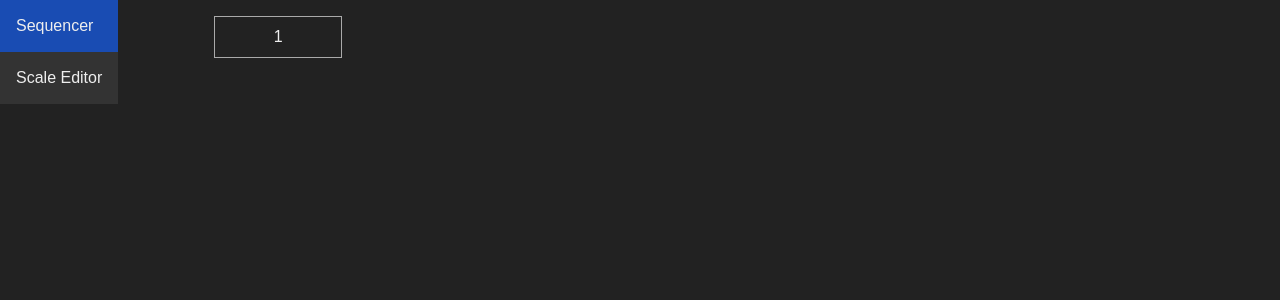
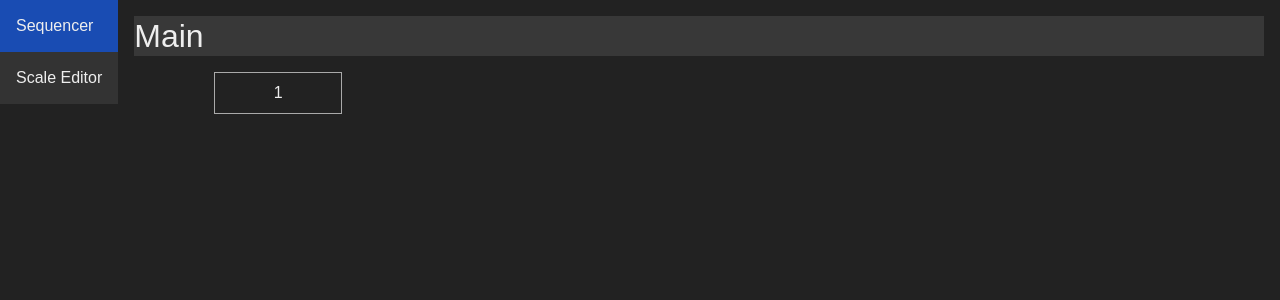
Before and after one commit to jaxry/xenharmonic-composer, a React (Create React App) app: page / in a window 1280 px wide. Shown: the top 300 px of the page. Built offline with nearby package versions, Linux system fonts and the light colour scheme.

Commit message:
editable section name

```diff
--- a/src/composition/Track.ts
+++ b/src/composition/Track.ts
@@ -38,7 +38,7 @@ export default class Track {
 
   doesChainFit(chain: Chain) {
     for (const other of this.chains) {
-      if (!(other === chain) && chain.end >= other.beginning && chain.beginning <= other.end) {
+      if (other !== chain && chain.end >= other.beginning && chain.beginning <= other.end) {
         return false
       }
     }
--- a/src/operations/addBlock.ts
+++ b/src/operations/addBlock.ts
@@ -11,9 +11,12 @@ export default function addBlock(location: BlockLocation, element?: Pitch | Sect
 
   if (element) {
     newBlock.element = element
-  } else if (block.element) {
+  } else if (block.element instanceof Pitch) {
     newBlock.element = copy(block.element)
+  } else {
+    newBlock.element = block.element
   }
+
   newBlock.duration.numerator = block.duration.numerator
   newBlock.duration.denominator = block.duration.denominator
 
--- a/src/ui/BlockComponent.tsx
+++ b/src/ui/BlockComponent.tsx
@@ -1,4 +1,4 @@
-import React, { MouseEventHandler } from 'react'
+import React from 'react'
 import Block from '../composition/Block'
 import { cls } from '../util'
 import style from './BlockComponent.module.css'
@@ -11,7 +11,7 @@ type Props = {
   block: Block,
   blockHeight: number,
   isSelected: boolean,
-  onClick: MouseEventHandler
+  onClick: React.MouseEventHandler
 }
 
 export default React.forwardRef<HTMLDivElement, Props>((props, ref) => {
--- /dev/null
+++ b/src/ui/SectionName.module.css
@@ -0,0 +1,6 @@
+
+.sectionName {
+  font-size: 2rem;
+  width: 100%;
+  margin-bottom: 1rem;
+}
--- /dev/null
+++ b/src/ui/SectionName.tsx
@@ -0,0 +1,17 @@
+import Section from '../composition/Section'
+import useRerender from './hooks/useRerender'
+import style from './SectionName.module.css'
+
+
+export default function SectionName(props: {section: Section}) {
+  const { section } = props
+
+   const rerender = useRerender()
+
+  const onSectionNameChange: React.ChangeEventHandler<HTMLInputElement> = (event) => {
+    section.name = event.target.value
+    rerender()
+  }
+
+  return <input type='text' className={style.sectionName} value={section.name} onChange={onSectionNameChange} />
+}
--- a/src/ui/Sequencer.module.css
+++ b/src/ui/Sequencer.module.css
@@ -1,6 +1,6 @@
 .section {
-  display: inline-block;
   position: relative;
+  display: block;
 }
 
 .tracks {
--- a/src/ui/Sequencer.tsx
+++ b/src/ui/Sequencer.tsx
@@ -12,6 +12,7 @@ import { playFreq } from '../play'
 import shiftPitch from '../operations/shiftPitch'
 import useWheel from './hooks/useWheel'
 import BlockComponent from './BlockComponent'
+import SectionName from './SectionName'
 
 export default function Sequencer(props: { composition: Composition }) {
   const { composition } = props
@@ -46,8 +47,7 @@ export default function Sequencer(props: { composition: Composition }) {
   useKeyPress((e) => {
     const newState = sequencerKeyBinds(e, composition, state)
     setState(newState)
-    e.preventDefault()
-  }, undefined, selectedLocation !== null)
+  }, undefined)
 
   const onWheel = useWheel((delta) => {
     if (!selectedLocation) {
@@ -75,6 +75,7 @@ export default function Sequencer(props: { composition: Composition }) {
           const isSelected = (selectedLocation && block === selectedLocation.block) || false
 
           return <BlockComponent
+            key={block.id}
             block={block}
             blockHeight={blockHeight}
             isSelected={isSelected}
@@ -87,6 +88,7 @@ export default function Sequencer(props: { composition: Composition }) {
   }
 
   return <div className={style.sequencer} onWheel={onWheel}>
+    <SectionName section={section} />
     <div className={style.section} ref={sequencerRef} style={{height: `${section.duration * blockHeight}rem`}}>
       <div className={style.tracks}>
         {section.tracks.map((track, trackIndex) => {
--- a/src/ui/Tabs.module.css
+++ b/src/ui/Tabs.module.css
@@ -5,6 +5,7 @@
 
 .tabs {
   background: #333;
+  flex: 0 0 auto;
 }
 
 .tab {
@@ -23,4 +24,5 @@
 
 .content {
   padding: 1rem;
+  flex: 1 1 auto;
 }
--- a/src/ui/sequencerKeyBinds.ts
+++ b/src/ui/sequencerKeyBinds.ts
@@ -23,7 +23,9 @@ export default function sequencerKeyBinds(...params: Params): SequencerState {
   const  [ e, composition, state ] = params
   const selectedLocation = state.selectedLocation
 
-  if (selectedLocation === null) {
+  if (e.code === 'Escape') {
+    return leaveSection(state)
+  } else if (selectedLocation === null) {
     return state
   }
 
@@ -40,7 +42,7 @@ export default function sequencerKeyBinds(...params: Params): SequencerState {
     const digit = parseInt(e.code[5])
     return setSelected(state, scaleDuration(selectedLocation, digit, e.shiftKey))
   } else {
-    const binds = singleKeyBinds(...params)
+    const binds = selectedBlockBinds(...params)
     if (binds[e.code]) {
       return binds[e.code]()
     }
@@ -49,15 +51,12 @@ export default function sequencerKeyBinds(...params: Params): SequencerState {
   return state
 }
 
-function singleKeyBinds(...props: Params): Record<string, () => SequencerState> {
+function selectedBlockBinds(...props: Params): Record<string, () => SequencerState> {
   const [ e, composition, state ] = props
   const selectedLocation = state.selectedLocation!
   const block = selectedLocation.block
 
   return {
-    'Escape': () => {
-      return leaveSection(state)
-    },
     'Tab': () => {
       if (isSection(selectedLocation)) {
         return drillIntoSection(state, selectedLocation)
@@ -101,7 +100,7 @@ function singleKeyBinds(...props: Params): Record<string, () => SequencerState>
     'Equal': () => {
       if (e.shiftKey) {
         const pos = globalPosition(state)
-        shiftModulation(globalPosition(state), composition.modulations, composition.intervals, 1)
+        shiftModulation(pos, composition.modulations, composition.intervals, 1)
         playFreq(composition.modulations.totalModulationAtPosition(pos))
 
       } else if (block.element instanceof Pitch) {
```
